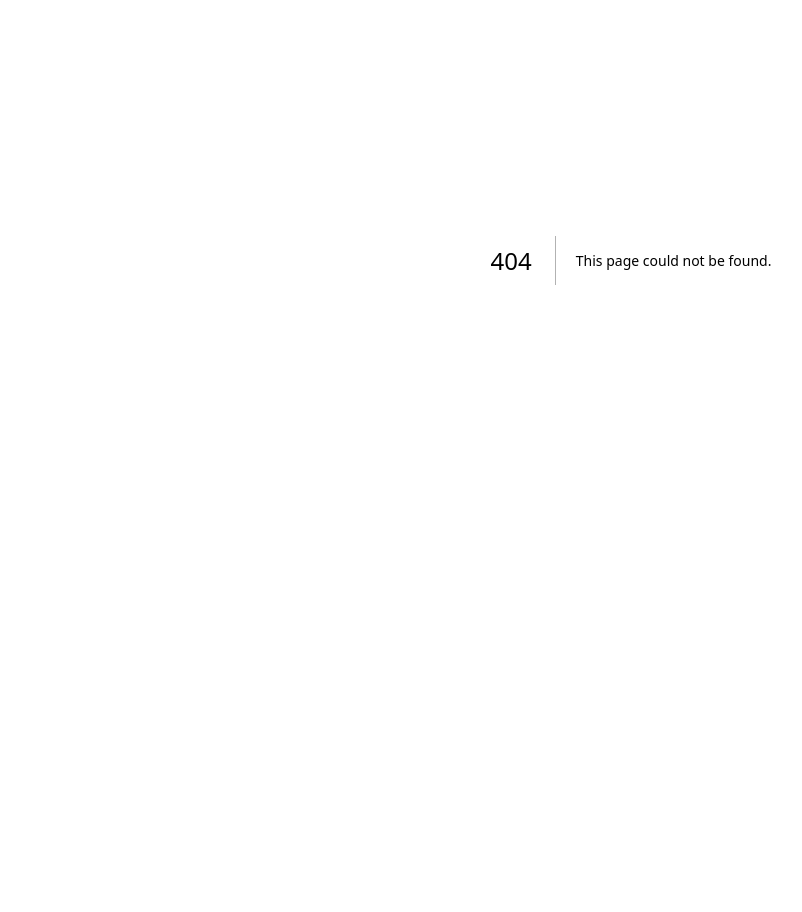
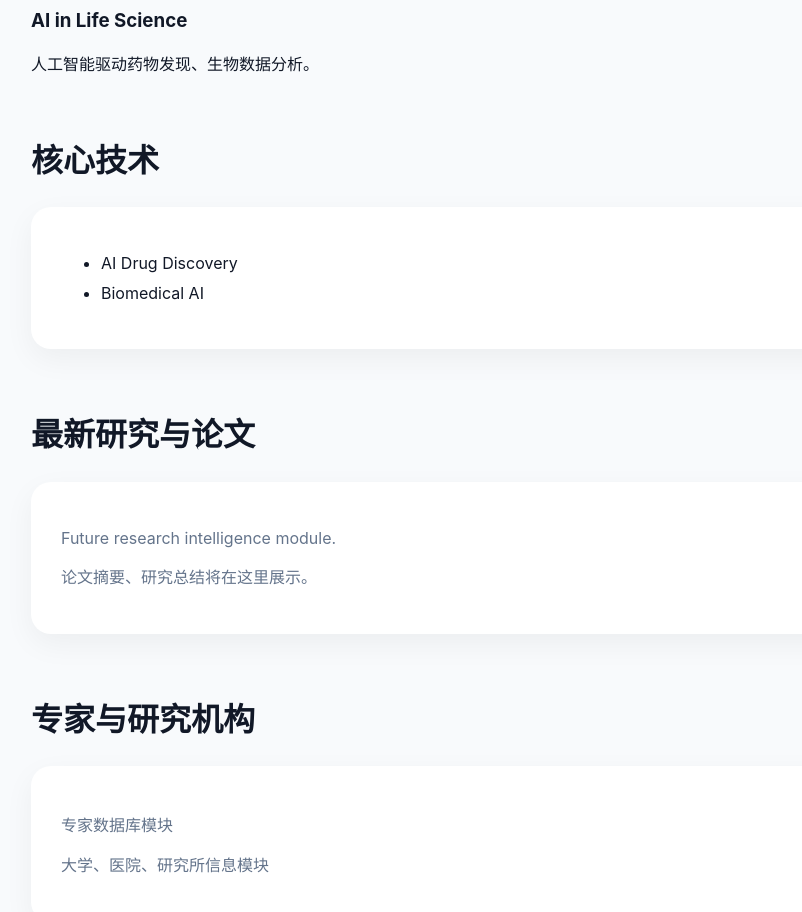
Before and after one commit to yuh-bio/LifeScience-Intelligence, a Next.js app: page /research/ai-life-science in a window 1280 px wide. Before the commit this address had no page. Shown: the part 140-1052 px from the top of the page, without its empty margins (9-811 px from the left). Before the commit the page ends 800 px from the top, so only its background shows below. Built offline with nearby package versions, Linux system fonts and the light colour scheme.

Commit message:
Create page.js

```diff
--- /dev/null
+++ b/app/research/[slug]/page.js
@@ -0,0 +1,124 @@
+import { researchCenters } from "../../../data/research";
+
+
+export default function ResearchPage({params}){
+
+
+const research = researchCenters.find(
+(item)=>item.slug===params.slug
+);
+
+
+if(!research){
+
+return <div className="container">
+页面不存在
+</div>
+
+}
+
+
+return (
+
+<main className="container">
+
+
+<h1>
+{research.title}
+</h1>
+
+
+<h3>
+{research.subtitle}
+</h3>
+
+
+<p>
+{research.description}
+</p>
+
+
+
+<section>
+
+<h2>
+核心技术
+</h2>
+
+
+<div className="card">
+
+<ul>
+
+{research.topics.map((topic,index)=>(
+
+<li key={index}>
+{topic}
+</li>
+
+))}
+
+
+</ul>
+
+</div>
+
+
+</section>
+
+
+
+<section>
+
+<h2>
+最新研究与论文
+</h2>
+
+
+<div className="card">
+
+<p>
+Future research intelligence module.
+</p>
+
+<p>
+论文摘要、研究总结将在这里展示。
+</p>
+
+
+</div>
+
+
+</section>
+
+
+
+<section>
+
+<h2>
+专家与研究机构
+</h2>
+
+
+<div className="card">
+
+<p>
+专家数据库模块
+</p>
+
+<p>
+大学、医院、研究所信息模块
+</p>
+
+
+</div>
+
+
+</section>
+
+
+</main>
+
+)
+
+}
```
